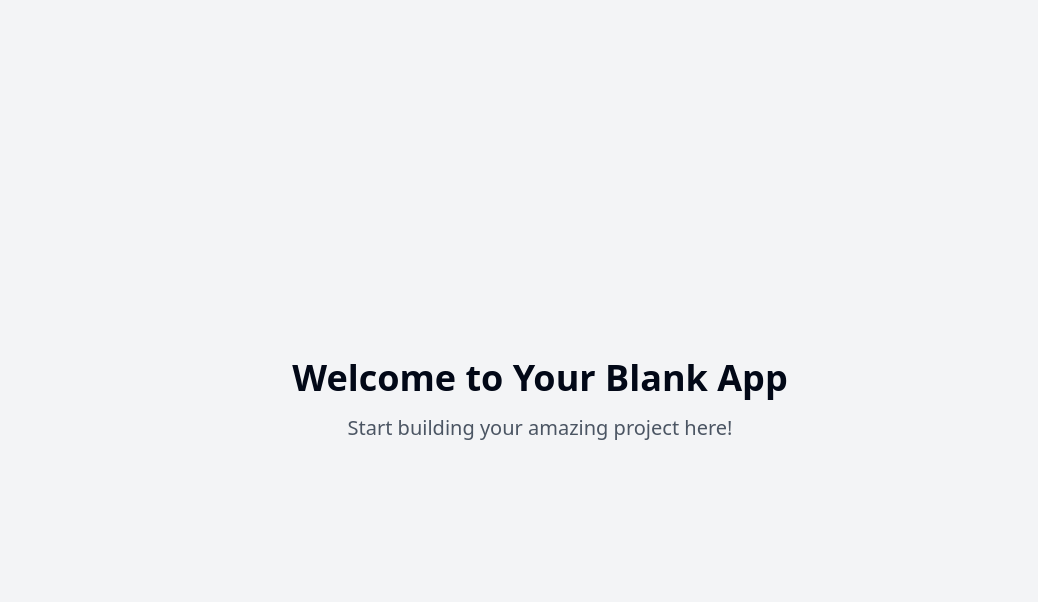
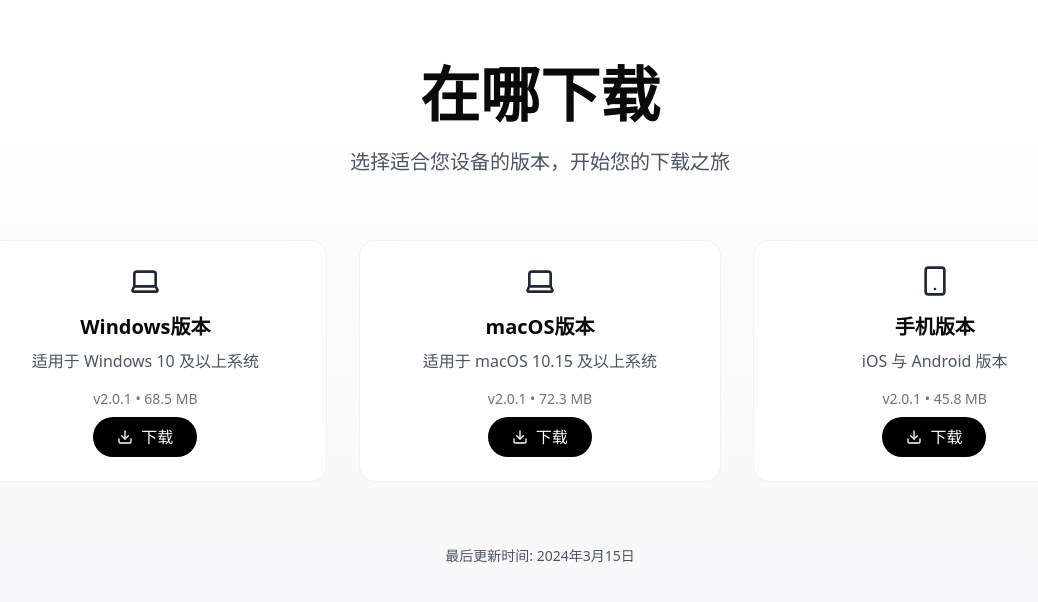
Before and after one commit to libingyan1900/where-to-download, a React (Vite) app: page / in a window 1280 px wide. Shown: the top 602 px of the page, without its empty margins (100-1138 px from the left). Built offline with nearby package versions, Linux system fonts and the light colour scheme.

Commit message:
Update download instructions
The prompt asked for information on where to download the project.  This commit updates the README to clarify the download process.

```diff
--- a/package.json
+++ b/package.json
@@ -45,6 +45,7 @@
     "cmdk": "^1.0.0",
     "date-fns": "^3.6.0",
     "embla-carousel-react": "^8.3.0",
+    "framer-motion": "^12.4.1",
     "input-otp": "^1.2.4",
     "lucide-react": "^0.462.0",
     "next-themes": "^0.3.0",
--- a/src/index.css
+++ b/src/index.css
@@ -1,3 +1,4 @@
+
 @tailwind base;
 @tailwind components;
 @tailwind utilities;
@@ -5,88 +6,17 @@
 @layer base {
   :root {
     --background: 0 0% 100%;
-    --foreground: 222.2 84% 4.9%;
-
-    --card: 0 0% 100%;
-    --card-foreground: 222.2 84% 4.9%;
-
-    --popover: 0 0% 100%;
-    --popover-foreground: 222.2 84% 4.9%;
-
-    --primary: 222.2 47.4% 11.2%;
-    --primary-foreground: 210 40% 98%;
-
-    --secondary: 210 40% 96.1%;
-    --secondary-foreground: 222.2 47.4% 11.2%;
-
-    --muted: 210 40% 96.1%;
-    --muted-foreground: 215.4 16.3% 46.9%;
-
-    --accent: 210 40% 96.1%;
-    --accent-foreground: 222.2 47.4% 11.2%;
-
-    --destructive: 0 84.2% 60.2%;
-    --destructive-foreground: 210 40% 98%;
-
-    --border: 214.3 31.8% 91.4%;
-    --input: 214.3 31.8% 91.4%;
-    --ring: 222.2 84% 4.9%;
-
-    --radius: 0.5rem;
-
-    --sidebar-background: 0 0% 98%;
-
-    --sidebar-foreground: 240 5.3% 26.1%;
-
-    --sidebar-primary: 240 5.9% 10%;
-
-    --sidebar-primary-foreground: 0 0% 98%;
-
-    --sidebar-accent: 240 4.8% 95.9%;
-
-    --sidebar-accent-foreground: 240 5.9% 10%;
-
-    --sidebar-border: 220 13% 91%;
-
-    --sidebar-ring: 217.2 91.2% 59.8%;
-  }
-
-  .dark {
-    --background: 222.2 84% 4.9%;
-    --foreground: 210 40% 98%;
-
-    --card: 222.2 84% 4.9%;
-    --card-foreground: 210 40% 98%;
-
-    --popover: 222.2 84% 4.9%;
-    --popover-foreground: 210 40% 98%;
-
-    --primary: 210 40% 98%;
-    --primary-foreground: 222.2 47.4% 11.2%;
-
-    --secondary: 217.2 32.6% 17.5%;
-    --secondary-foreground: 210 40% 98%;
-
-    --muted: 217.2 32.6% 17.5%;
-    --muted-foreground: 215 20.2% 65.1%;
-
-    --accent: 217.2 32.6% 17.5%;
-    --accent-foreground: 210 40% 98%;
-
-    --destructive: 0 62.8% 30.6%;
-    --destructive-foreground: 210 40% 98%;
-
-    --border: 217.2 32.6% 17.5%;
-    --input: 217.2 32.6% 17.5%;
-    --ring: 212.7 26.8% 83.9%;
-    --sidebar-background: 240 5.9% 10%;
-    --sidebar-foreground: 240 4.8% 95.9%;
-    --sidebar-primary: 224.3 76.3% 48%;
-    --sidebar-primary-foreground: 0 0% 100%;
-    --sidebar-accent: 240 3.7% 15.9%;
-    --sidebar-accent-foreground: 240 4.8% 95.9%;
-    --sidebar-border: 240 3.7% 15.9%;
-    --sidebar-ring: 217.2 91.2% 59.8%;
+    --foreground: 0 0% 3.9%;
+    --primary: 0 0% 9%;
+    --primary-foreground: 0 0% 98%;
+    --secondary: 0 0% 96.1%;
+    --secondary-foreground: 0 0% 9%;
+    --muted: 0 0% 96.1%;
+    --muted-foreground: 0 0% 45.1%;
+    --border: 0 0% 89.8%;
+    --input: 0 0% 89.8%;
+    --ring: 0 0% 3.9%;
+    --radius: 0.75rem;
   }
 }
 
@@ -94,8 +24,19 @@
   * {
     @apply border-border;
   }
-
   body {
-    @apply bg-background text-foreground;
+    @apply bg-background text-foreground antialiased;
   }
 }
+
+.glass-card {
+  backdrop-filter: blur(16px) saturate(180%);
+  background-color: rgba(255, 255, 255, 0.75);
+  border: 1px solid rgba(209, 213, 219, 0.3);
+  transition: all 0.3s ease;
+}
+
+.glass-card:hover {
+  transform: translateY(-5px);
+  box-shadow: 0 10px 20px rgba(0, 0, 0, 0.1);
+}
--- a/src/pages/Index.tsx
+++ b/src/pages/Index.tsx
@@ -1,11 +1,87 @@
-// Update this page (the content is just a fallback if you fail to update the page)
+
+import { motion } from "framer-motion";
+import { ArrowDownToLine, Laptop, Smartphone, Download } from "lucide-react";
+
+const downloadOptions = [
+  {
+    title: "Windows版本",
+    description: "适用于 Windows 10 及以上系统",
+    icon: <Laptop className="w-8 h-8" />,
+    version: "v2.0.1",
+    size: "68.5 MB",
+  },
+  {
+    title: "macOS版本",
+    description: "适用于 macOS 10.15 及以上系统",
+    icon: <Laptop className="w-8 h-8" />,
+    version: "v2.0.1",
+    size: "72.3 MB",
+  },
+  {
+    title: "手机版本",
+    description: "iOS 与 Android 版本",
+    icon: <Smartphone className="w-8 h-8" />,
+    version: "v2.0.1",
+    size: "45.8 MB",
+  },
+];
 
 const Index = () => {
   return (
-    <div className="min-h-screen flex items-center justify-center bg-gray-100">
-      <div className="text-center">
-        <h1 className="text-4xl font-bold mb-4">Welcome to Your Blank App</h1>
-        <p className="text-xl text-gray-600">Start building your amazing project here!</p>
+    <div className="min-h-screen bg-gradient-to-b from-white to-accent">
+      <div className="container px-4 py-16 mx-auto">
+        <motion.div
+          initial={{ opacity: 0, y: 20 }}
+          animate={{ opacity: 1, y: 0 }}
+          transition={{ duration: 0.6 }}
+          className="text-center mb-16"
+        >
+          <h1 className="text-4xl md:text-6xl font-bold mb-6">在哪下载</h1>
+          <p className="text-lg md:text-xl text-gray-600 max-w-2xl mx-auto">
+            选择适合您设备的版本，开始您的下载之旅
+          </p>
+        </motion.div>
+
+        <div className="grid grid-cols-1 md:grid-cols-3 gap-8 max-w-6xl mx-auto">
+          {downloadOptions.map((option, index) => (
+            <motion.div
+              key={option.title}
+              initial={{ opacity: 0, y: 20 }}
+              animate={{ opacity: 1, y: 0 }}
+              transition={{ duration: 0.6, delay: index * 0.1 }}
+            >
+              <div className="glass-card rounded-2xl p-6 h-full">
+                <div className="flex flex-col items-center text-center">
+                  <div className="mb-4 text-gray-800">
+                    {option.icon}
+                  </div>
+                  <h3 className="text-xl font-semibold mb-2">{option.title}</h3>
+                  <p className="text-gray-600 mb-4">{option.description}</p>
+                  <div className="mt-auto">
+                    <div className="text-sm text-gray-500 mb-2">
+                      {option.version} • {option.size}
+                    </div>
+                    <button className="flex items-center justify-center space-x-2 bg-black text-white px-6 py-2 rounded-full hover:bg-gray-800 transition-colors duration-300">
+                      <Download className="w-4 h-4" />
+                      <span>下载</span>
+                    </button>
+                  </div>
+                </div>
+              </div>
+            </motion.div>
+          ))}
+        </div>
+
+        <motion.div
+          initial={{ opacity: 0 }}
+          animate={{ opacity: 1 }}
+          transition={{ duration: 0.6, delay: 0.6 }}
+          className="text-center mt-16 text-gray-600"
+        >
+          <p className="text-sm">
+            最后更新时间: 2024年3月15日
+          </p>
+        </motion.div>
       </div>
     </div>
   );
--- a/tailwind.config.ts
+++ b/tailwind.config.ts
@@ -1,3 +1,4 @@
+
 import type { Config } from "tailwindcss";
 
 export default {
@@ -12,85 +13,63 @@ export default {
   theme: {
     container: {
       center: true,
-			padding: '2rem',
+      padding: "2rem",
       screens: {
-				'2xl': '1400px'
-			}
+        "2xl": "1400px",
+      },
     },
     extend: {
       colors: {
-				border: 'hsl(var(--border))',
-				input: 'hsl(var(--input))',
-				ring: 'hsl(var(--ring))',
-				background: 'hsl(var(--background))',
-				foreground: 'hsl(var(--foreground))',
+        border: "hsl(var(--border))",
+        input: "hsl(var(--input))",
+        ring: "hsl(var(--ring))",
+        background: "hsl(var(--background))",
+        foreground: "hsl(var(--foreground))",
+        accent: {
+          DEFAULT: "#F5F5F7",
+          dark: "#2D2D2D",
+        },
         primary: {
-					DEFAULT: 'hsl(var(--primary))',
-					foreground: 'hsl(var(--primary-foreground))'
+          DEFAULT: "hsl(var(--primary))",
+          foreground: "hsl(var(--primary-foreground))",
         },
         secondary: {
-					DEFAULT: 'hsl(var(--secondary))',
-					foreground: 'hsl(var(--secondary-foreground))'
+          DEFAULT: "hsl(var(--secondary))",
+          foreground: "hsl(var(--secondary-foreground))",
         },
         destructive: {
-					DEFAULT: 'hsl(var(--destructive))',
-					foreground: 'hsl(var(--destructive-foreground))'
+          DEFAULT: "hsl(var(--destructive))",
+          foreground: "hsl(var(--destructive-foreground))",
         },
         muted: {
-					DEFAULT: 'hsl(var(--muted))',
-					foreground: 'hsl(var(--muted-foreground))'
-				},
-				accent: {
-					DEFAULT: 'hsl(var(--accent))',
-					foreground: 'hsl(var(--accent-foreground))'
-				},
-				popover: {
-					DEFAULT: 'hsl(var(--popover))',
-					foreground: 'hsl(var(--popover-foreground))'
+          DEFAULT: "hsl(var(--muted))",
+          foreground: "hsl(var(--muted-foreground))",
         },
         card: {
-					DEFAULT: 'hsl(var(--card))',
-					foreground: 'hsl(var(--card-foreground))'
+          DEFAULT: "hsl(var(--card))",
+          foreground: "hsl(var(--card-foreground))",
         },
-				sidebar: {
-					DEFAULT: 'hsl(var(--sidebar-background))',
-					foreground: 'hsl(var(--sidebar-foreground))',
-					primary: 'hsl(var(--sidebar-primary))',
-					'primary-foreground': 'hsl(var(--sidebar-primary-foreground))',
-					accent: 'hsl(var(--sidebar-accent))',
-					'accent-foreground': 'hsl(var(--sidebar-accent-foreground))',
-					border: 'hsl(var(--sidebar-border))',
-					ring: 'hsl(var(--sidebar-ring))'
-				}
       },
       borderRadius: {
-				lg: 'var(--radius)',
-				md: 'calc(var(--radius) - 2px)',
-				sm: 'calc(var(--radius) - 4px)'
+        lg: "var(--radius)",
+        md: "calc(var(--radius) - 2px)",
+        sm: "calc(var(--radius) - 4px)",
       },
       keyframes: {
-				'accordion-down': {
-					from: {
-						height: '0'
+        fadeIn: {
+          "0%": { opacity: "0", transform: "translateY(10px)" },
+          "100%": { opacity: "1", transform: "translateY(0)" },
         },
-					to: {
-						height: 'var(--radix-accordion-content-height)'
-					}
+        float: {
+          "0%, 100%": { transform: "translateY(0)" },
+          "50%": { transform: "translateY(-10px)" },
         },
-				'accordion-up': {
-					from: {
-						height: 'var(--radix-accordion-content-height)'
-					},
-					to: {
-						height: '0'
-					}
-				}
       },
       animation: {
-				'accordion-down': 'accordion-down 0.2s ease-out',
-				'accordion-up': 'accordion-up 0.2s ease-out'
-			}
-		}
+        fadeIn: "fadeIn 0.5s ease-out forwards",
+        float: "float 3s ease-in-out infinite",
+      },
+    },
   },
   plugins: [require("tailwindcss-animate")],
 } satisfies Config;
```
Also changed, not shown: 1 other file (tests, documents, lock files or other folders). Lines whose indentation alone changed are shown as unchanged.
